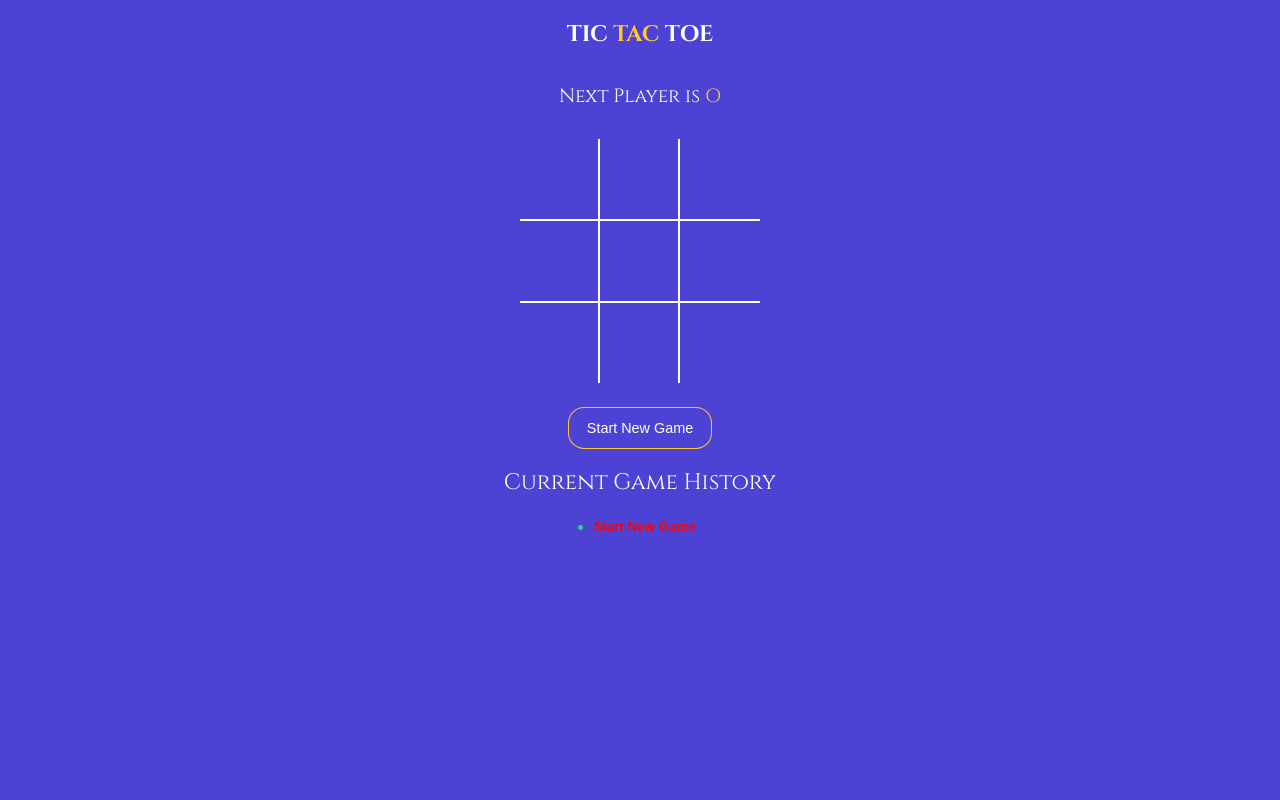
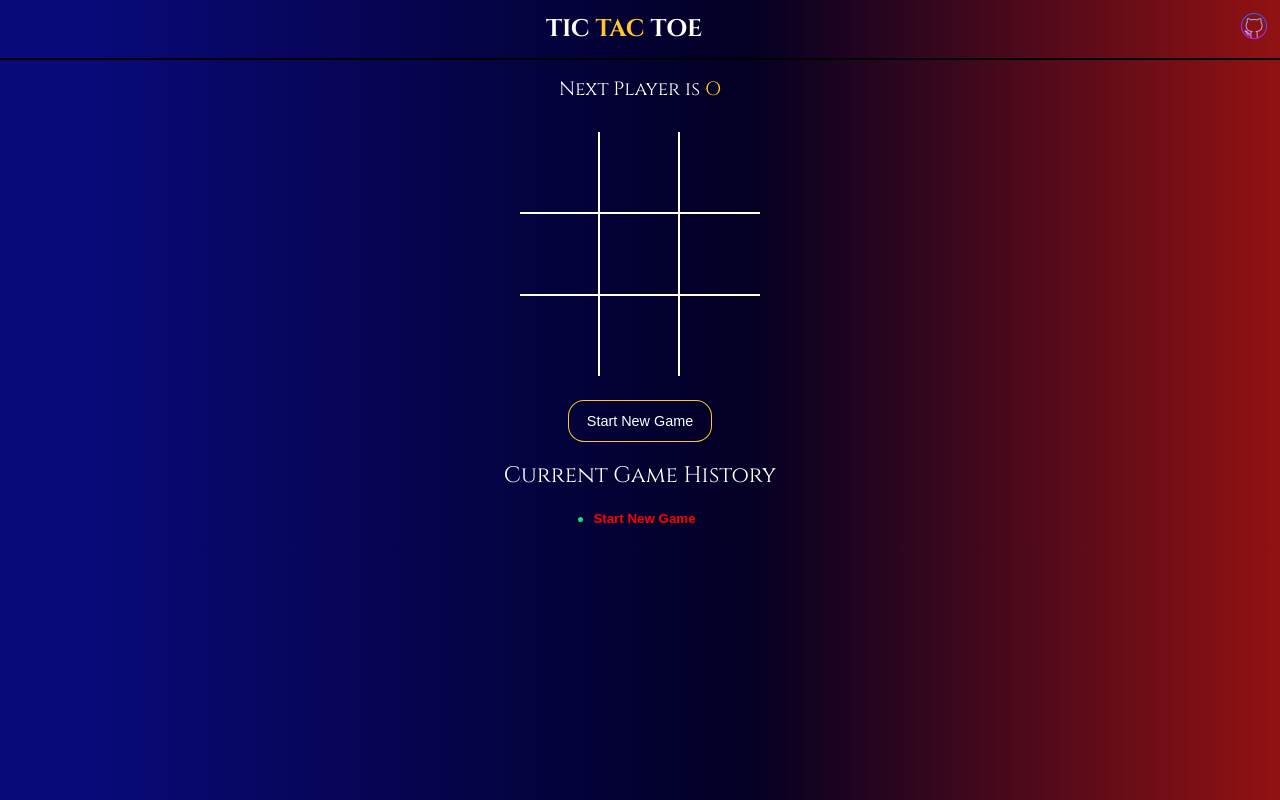
Before and after one commit to AiyushKumar07/Tic-Tac-Toe-Game, a React (Vite) app: page / in a window 1280 px wide. Built offline with nearby package versions, Linux system fonts and the light colour scheme.

Commit message:
finalised-touches

```diff
--- a/src/App.jsx
+++ b/src/App.jsx
@@ -59,10 +59,18 @@ function App() {
   };
 
   return (
-    <div className="app">
-      <h2 style={{ fontWeight: 'bold' }}>
+    <>
+      <div className="ttt">
+        <h2>
           TIC <span className="text-orange">TAC</span> TOE
         </h2>
+
+        <a href="https://github.com/AiyushKumar07">
+          <button type="button" className="git_hub" />
+        </a>
+      </div>
+
+      <div className="app">
         <StatusMessage winner={winner} gamingBoard={gamingBoard} />
         <Board
           squares={gamingBoard.squares}
@@ -79,6 +87,7 @@ function App() {
         <h2 style={{ fontWeight: 'normal' }}>Current Game History</h2>
         <History history={history} moveTo={moveTo} currentMove={currentMove} />
       </div>
+    </>
   );
 }
 
--- a/src/styles.scss
+++ b/src/styles.scss
@@ -4,7 +4,13 @@ $blue: #4c43d4;
 
 body {
   font-family: 'Cinzel', serif;
-  background-color: $blue;
+  background: linear-gradient(
+    90deg,
+    rgba(9, 9, 121, 1) 7%,
+    rgba(2, 0, 36, 1) 58%,
+    rgba(146, 18, 18, 1) 100%
+  );
+  // background-color: $blue;
   color: #fff;
   padding: 0;
   margin: 0;
@@ -82,12 +88,18 @@ button {
   border-radius: 15px;
   padding: 12px 18px;
   margin-top: 25px;
-  transition: all 0.2s;
-  background-color: $blue;
+  transition: all 0.4s;
+  background-color: transparent;
   box-shadow: 0px 0px 0px 1px $orange;
   &.active {
     background-color: $orange;
-    box-shadow: none;
+    box-shadow: 0 0.5em 0.5em -0.4em;
+    transform: translateY(-0.5em);
+  }
+  &:hover {
+    background-color: black;
+    border-color: #fff;
+    border: #fff;
   }
 }
 
@@ -170,3 +182,29 @@ button {
     }
   }
 }
+
+.ttt {
+  display: flex;
+  justify-content: space-between; // Pushes the button to the right
+  align-items: center; // Vertically centers the content
+  padding: 10px; // Add padding as needed
+  border-bottom: 2px solid black;
+
+  h2 {
+    margin: 0; // Remove any default margin on the h2
+    text-align: center; // Center the text horizontally
+    flex-grow: 1; // Allow the h2 to grow and take available space
+  }
+
+  .git_hub {
+    background: url('/icons8-github-64.png') no-repeat; // Replace 'your-image-url.jpg' with the URL of your image
+    background-size: cover; // Adjust background-size as needed
+
+    color: transparent; // Hide the button text
+    border: none;
+    padding: 0; // Remove padding to make image fit the button
+    width: 32px; // Adjust the width as needed
+    height: 32px; // Adjust the height as needed
+    cursor: pointer;
+  }
+}
```
Also changed, not shown: public/icons8-github-64.png (added). Lines whose indentation alone changed are shown as unchanged.
